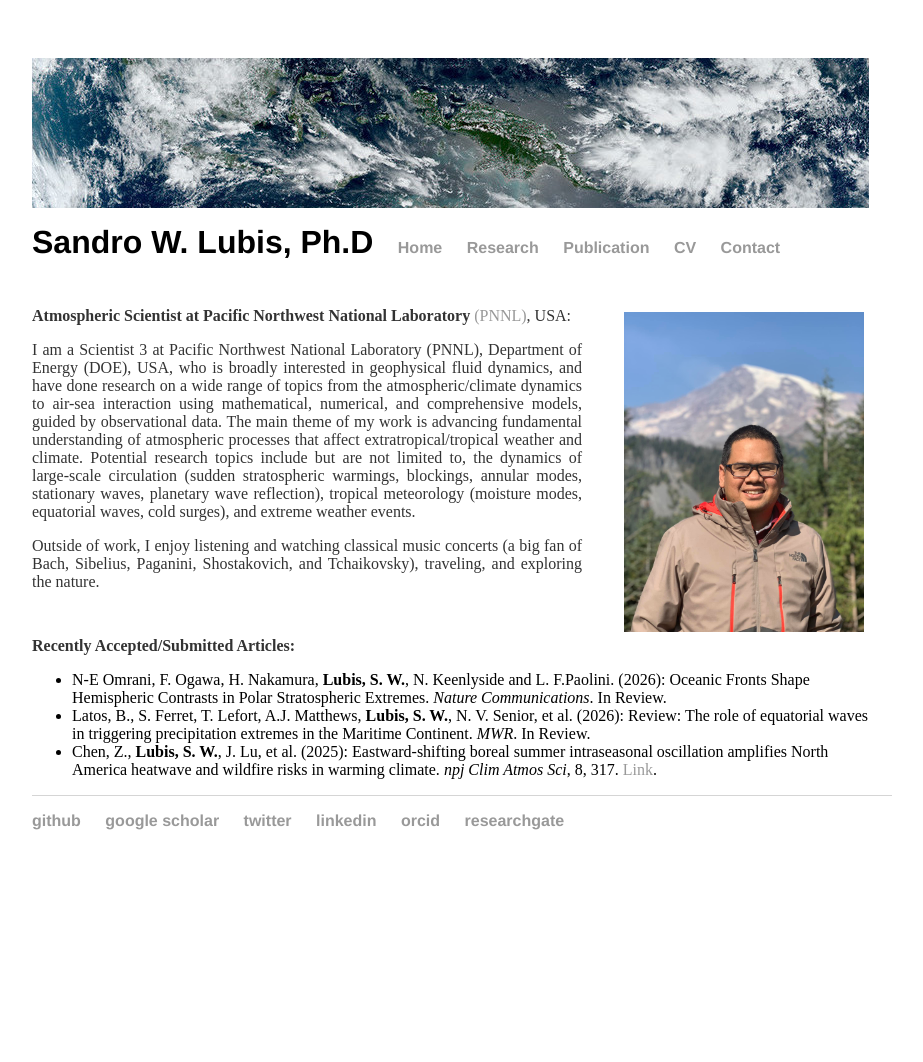
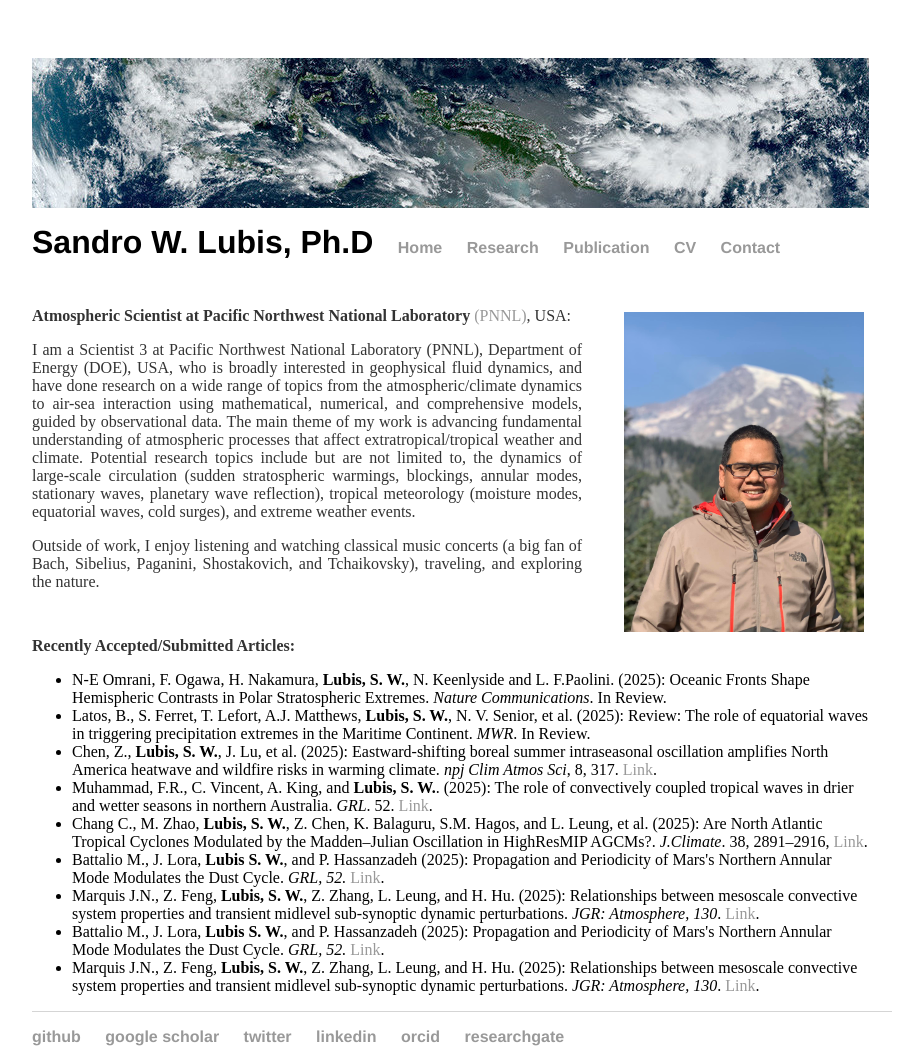
Before and after one commit to sandrolubis/sandrolubis.github.io, a Jekyll site: the page built from index.html, in a window 1280 px wide. Shown: the whole page, without its empty margins (276-1199 px from the left). Built offline with Jekyll 4.4.1, drawn with Linux system fonts in a browser that asks for light colours; before the commit the page ends 900 px from its top, so only the background shows below that.

Commit message:
Update index.html

```diff
--- a/index.html
+++ b/index.html
@@ -46,9 +46,15 @@
 
 	<p class="ex", style="padding-top:30px"><font size=3><b>Recently Accepted/Submitted Articles:</b></p>
 		<ul class="ex">
-		<li>N-E Omrani, F. Ogawa, H. Nakamura, <b>Lubis, S. W.</b>, N. Keenlyside and L. F.Paolini. (2026): Oceanic Fronts Shape Hemispheric Contrasts in Polar Stratospheric Extremes. <i>Nature Communications</i>. In Review.</li>
-		<li> Latos, B., S. Ferret, T. Lefort, A.J. Matthews, <b>Lubis, S. W.</b>, N. V. Senior, et al. (2026): Review: The role of equatorial waves in triggering precipitation extremes in the Maritime Continent. <i>MWR</i>. In Review.</li>
+		<li> N-E Omrani, F. Ogawa, H. Nakamura, <b>Lubis, S. W.</b>, N. Keenlyside and L. F.Paolini. (2025): Oceanic Fronts Shape Hemispheric Contrasts in Polar Stratospheric Extremes. <i>Nature Communications</i>. In Review.</li>
+		<li> Latos, B., S. Ferret, T. Lefort, A.J. Matthews, <b>Lubis, S. W.</b>, N. V. Senior, et al. (2025): Review: The role of equatorial waves in triggering precipitation extremes in the Maritime Continent. <i>MWR</i>. In Review.</li>
 		<li> Chen, Z., <b>Lubis, S. W.</b>, J. Lu, et al. (2025): Eastward-shifting boreal summer intraseasonal oscillation amplifies North America heatwave and wildfire risks in warming climate. <i>npj Clim Atmos Sci</i>, 8, 317. <a href="https://doi.org/10.1038/s41612-025-01196-5">Link</a>.</li>
+		<li> Muhammad, F.R., C. Vincent, A. King, and <b>Lubis, S. W.</b>. (2025): The role of convectively coupled tropical waves in drier and wetter seasons in northern Australia. <i>GRL</i>. 52.</i> <a href="https://doi.org/10.1029/2025GL115049">Link</a>.</li>
+		<li> Chang C., M. Zhao, <b>Lubis, S. W.</b>, Z. Chen, K. Balaguru, S.M. Hagos, and L. Leung, et al. (2025): Are North Atlantic Tropical Cyclones Modulated by the Madden–Julian Oscillation in HighResMIP AGCMs?. <i>J.Climate</i>. 38, 2891–2916,</i> <a href="https://doi.org/10.1175/JCLI-D-24-0509.1">Link</a>.</li>
+		<li> Battalio M., J. Lora,  <b>Lubis S. W.</b>, and P. Hassanzadeh (2025): Propagation and Periodicity of Mars's Northern Annular Mode Modulates the Dust Cycle. <i>GRL, 52.</i> <a href="https://doi.org/10.1029/2024GL112814">Link</a>.</li>
+		<li> Marquis J.N., Z. Feng, <b>Lubis, S. W.</b>, Z. Zhang, L. Leung, and H. Hu. (2025): Relationships between mesoscale convective system properties and transient midlevel sub-synoptic dynamic perturbations. <i>JGR: Atmosphere, 130</i>. <a href="https://doi.org/10.1029/2024JD042076">Link</a>.</li>
+		<li> Battalio M., J. Lora,  <b>Lubis S. W.</b>, and P. Hassanzadeh (2025): Propagation and Periodicity of Mars's Northern Annular Mode Modulates the Dust Cycle. <i>GRL, 52.</i> <a href="https://doi.org/10.1029/2024GL112814">Link</a>.</li>
+		<li> Marquis J.N., Z. Feng, <b>Lubis, S. W.</b>, Z. Zhang, L. Leung, and H. Hu. (2025): Relationships between mesoscale convective system properties and transient midlevel sub-synoptic dynamic perturbations. <i>JGR: Atmosphere, 130</i>. <a href="https://doi.org/10.1029/2024JD042076">Link</a>.</li>
 		</ul>
 
 </div>
```
